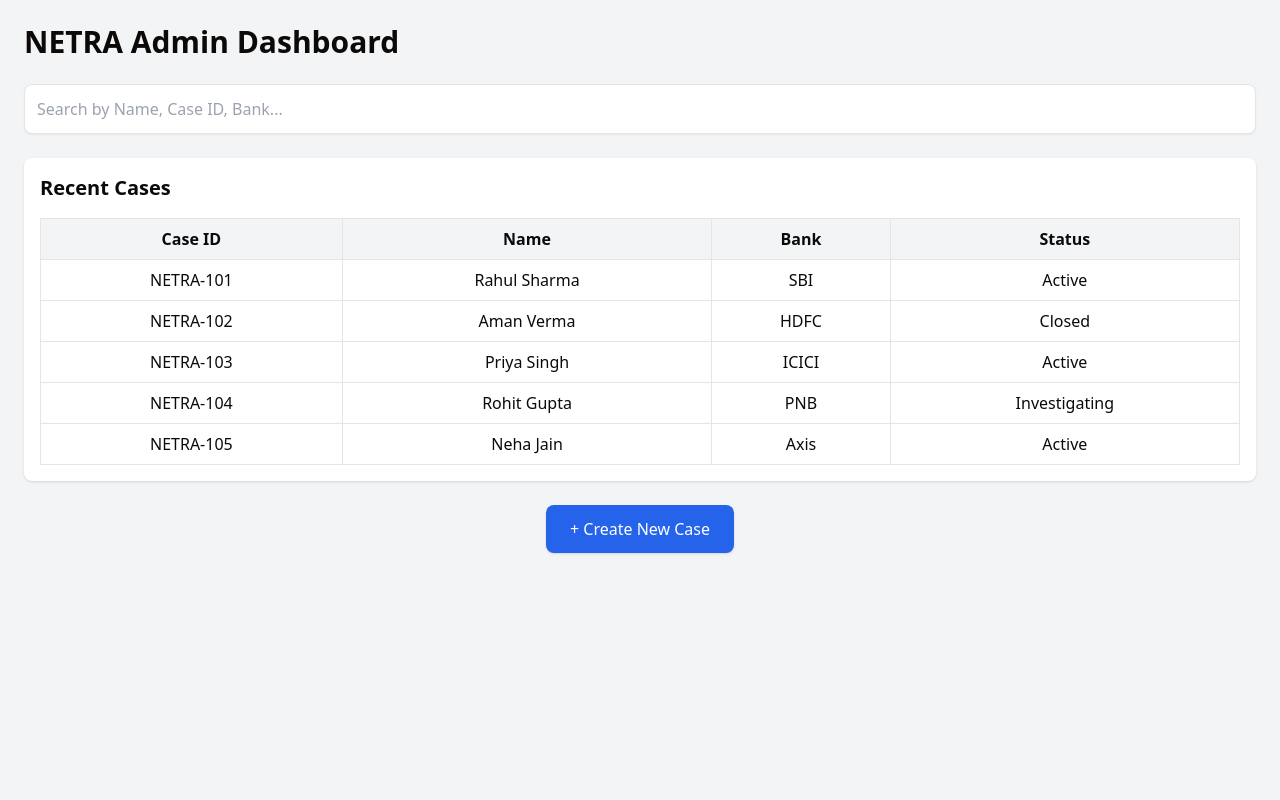
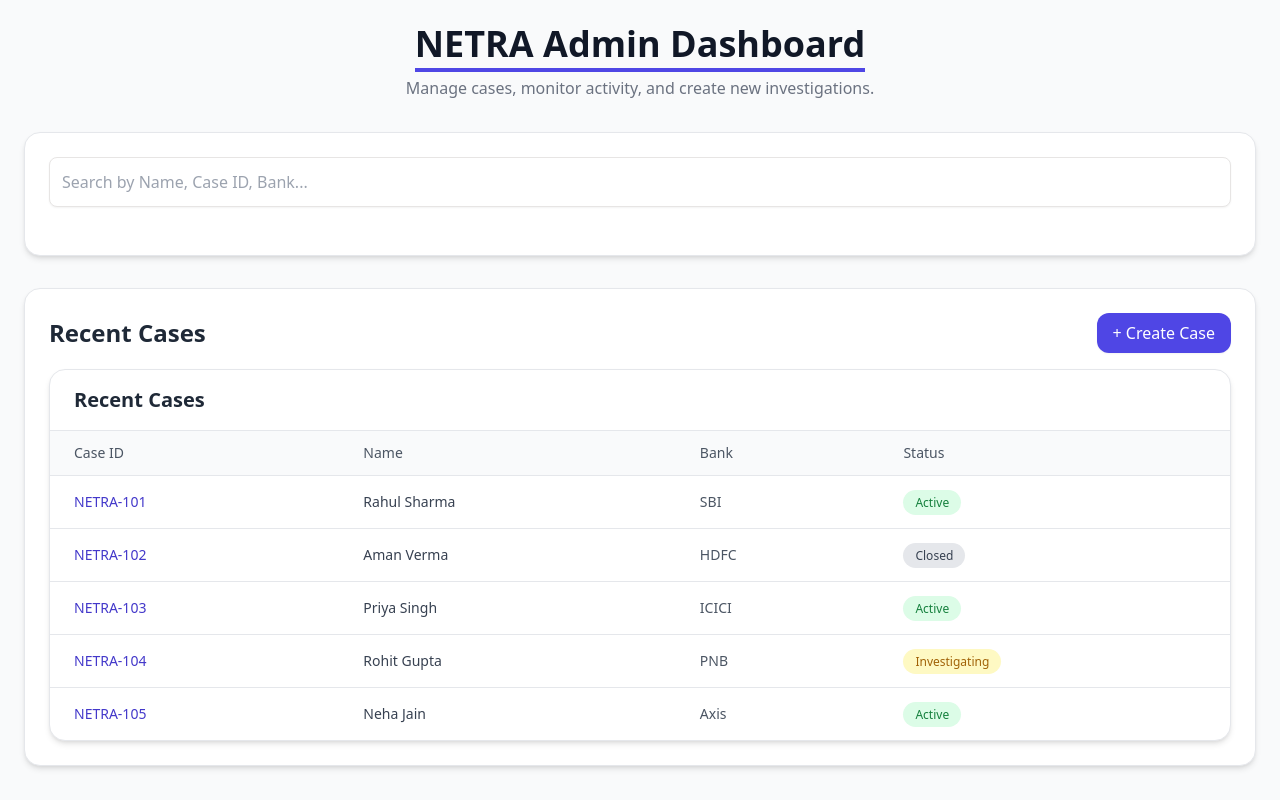
Before and after one commit to kushagra2304/Bank-info, a React app: page /admin in a window 1280 px wide. Built offline with nearby package versions, Linux system fonts and the light colour scheme; the HTML template or start-up script is replaced by a standard one.

Commit message:
basic UI

```diff
--- a/src/components/CaseCard.jsx
+++ b/src/components/CaseCard.jsx
@@ -1,16 +1,53 @@
-// components/CaseCard.js
 import React from "react";
 
 export default function CaseCard({ caseData, onClick }) {
+  const getStatusStyles = (status) => {
+    switch (status) {
+      case "Active":
+        return "bg-green-100 text-green-700";
+      case "Closed":
+        return "bg-gray-200 text-gray-700";
+      case "Investigating":
+        return "bg-yellow-100 text-yellow-700";
+      default:
+        return "bg-gray-100 text-gray-600";
+    }
+  };
+
   return (
     <div
       onClick={() => onClick(caseData)}
-      className="bg-white p-4 rounded-lg shadow-md cursor-pointer hover:shadow-lg transition"
+      className="bg-white rounded-2xl border border-gray-200
+      p-5 cursor-pointer shadow-sm
+      hover:shadow-xl hover:scale-[1.02]
+      transition-all duration-300"
     >
-      <h2 className="font-bold text-lg">{caseData.id}</h2>
-      <p>Name: {caseData.name}</p>
-      <p>Bank: {caseData.bank}</p>
-      <p>Status: {caseData.status}</p>
+      {/* Case ID */}
+      <div className="flex justify-between items-start mb-3">
+        <h2 className="text-lg font-semibold text-indigo-700">
+          {caseData.id}
+        </h2>
+
+        <span
+          className={`px-3 py-1 text-xs font-medium rounded-full ${getStatusStyles(
+            caseData.status
+          )}`}
+        >
+          {caseData.status}
+        </span>
+      </div>
+
+      {/* Case Info */}
+      <div className="space-y-1 text-sm text-gray-600">
+        <p>
+          <span className="font-medium text-gray-800">Name:</span>{" "}
+          {caseData.name}
+        </p>
+        <p>
+          <span className="font-medium text-gray-800">Bank:</span>{" "}
+          {caseData.bank}
+        </p>
+      </div>
     </div>
   );
 }
--- a/src/components/CaseModal.jsx
+++ b/src/components/CaseModal.jsx
@@ -1,4 +1,5 @@
 import React, { useState } from "react";
+import { X } from "lucide-react";
 
 export default function CaseModal({ caseData, onClose }) {
   const [files, setFiles] = useState([]);
@@ -36,56 +37,121 @@ export default function CaseModal({ caseData, onClose }) {
 
   if (!caseData) return null;
 
+  const getStatusStyles = (status) => {
+    switch (status) {
+      case "Active":
+        return "bg-green-100 text-green-700";
+      case "Closed":
+        return "bg-gray-200 text-gray-700";
+      case "Investigating":
+        return "bg-yellow-100 text-yellow-700";
+      default:
+        return "bg-gray-100 text-gray-600";
+    }
+  };
+
   return (
-    <div className="fixed inset-0 bg-black bg-opacity-50 flex justify-center items-center z-50">
-      <div className="bg-white w-1/2 p-6 rounded-lg relative max-h-[80vh] overflow-y-auto">
+    <div className="fixed inset-0 bg-black/40 backdrop-blur-sm flex justify-center items-center z-50 p-4">
+
+      {/* Modal Card */}
+      <div className="bg-white w-full max-w-2xl rounded-2xl shadow-2xl border border-gray-200
+      p-8 relative max-h-[85vh] overflow-y-auto animate-in fade-in duration-300">
+
+        {/* Close Button */}
         <button
           onClick={onClose}
-          className="absolute top-2 right-2 text-red-500 font-bold"
+          className="absolute top-4 right-4 p-2 rounded-full
+          hover:bg-gray-100 transition"
         >
-          X
+          <X className="w-5 h-5 text-gray-500 hover:text-red-500" />
         </button>
 
-        <h2 className="text-2xl font-bold mb-4">{caseData.id}</h2>
+        {/* Header */}
+        <div className="mb-6">
+          <div className="flex justify-between items-center mb-2">
+            <h2 className="text-2xl font-bold text-indigo-700">
+              {caseData.id}
+            </h2>
 
-        <p><strong>Name:</strong> {caseData.name}</p>
-        <p><strong>Bank:</strong> {caseData.bank}</p>
-        <p><strong>Status:</strong> {caseData.status}</p>
-        <div className="mt-6">
-          <label className="block mb-2 font-semibold">
+            <span
+              className={`px-3 py-1 text-xs font-medium rounded-full ${getStatusStyles(
+                caseData.status
+              )}`}
+            >
+              {caseData.status}
+            </span>
+          </div>
+
+          <div className="text-sm text-gray-600 space-y-1">
+            <p>
+              <span className="font-medium text-gray-800">Name:</span>{" "}
+              {caseData.name}
+            </p>
+            <p>
+              <span className="font-medium text-gray-800">Bank:</span>{" "}
+              {caseData.bank}
+            </p>
+          </div>
+        </div>
+
+        {/* Upload Section */}
+        <div className="mb-6">
+          <label className="block mb-2 text-sm font-semibold text-gray-700">
             Upload Files
           </label>
-          <input type="file" multiple onChange={handleFileChange} />
+
+          <input
+            type="file"
+            multiple
+            onChange={handleFileChange}
+            className="block w-full text-sm text-gray-600
+            file:mr-4 file:py-2 file:px-4
+            file:rounded-xl file:border-0
+            file:text-sm file:font-medium
+            file:bg-indigo-100 file:text-indigo-700
+            hover:file:bg-indigo-200 transition"
+          />
         </div>
 
-        <div className="mt-6">
+        {/* Uploaded Files List */}
         {files.length > 0 && (
-            <>
-              <h4 className="font-semibold mb-2">Uploaded Files:</h4>
-              <ul className="space-y-2">
+          <div className="mb-6">
+            <h4 className="text-sm font-semibold text-gray-800 mb-3">
+              Uploaded Files
+            </h4>
+
+            <ul className="space-y-3">
               {files.map((f, index) => (
                 <li
                   key={index}
-                    className="flex items-center justify-between border p-2 rounded"
+                  className="flex items-center justify-between
+                  bg-gray-50 border border-gray-200
+                  p-3 rounded-xl hover:bg-indigo-50 transition"
                 >
                   <div className="flex items-center gap-3">
                     <input
                       type="checkbox"
                       checked={f.selected}
                       onChange={() => toggleFileSelection(index)}
+                      className="w-4 h-4 text-indigo-600 rounded focus:ring-indigo-500"
                     />
-                      <span>{f.file.name}</span>
+                    <span className="text-sm text-gray-700">
+                      {f.file.name}
+                    </span>
                   </div>
                 </li>
               ))}
             </ul>
-            </>
+          </div>
         )}
-        </div>
 
+        {/* Process Button */}
         <button
           onClick={handleProcess}
-          className="mt-6 bg-blue-600 text-white px-4 py-2 rounded-lg hover:bg-blue-700 w-full"
+          className="w-full bg-indigo-600 text-white py-3 rounded-xl
+          font-medium hover:bg-indigo-700
+          shadow-sm hover:shadow-md
+          transition-all duration-200"
         >
           Add Selected Files to Process
         </button>
--- a/src/components/CreateCaseModal.jsx
+++ b/src/components/CreateCaseModal.jsx
@@ -1,4 +1,5 @@
 import React, { useState } from "react";
+import { X } from "lucide-react";
 
 export default function CreateCaseModal({ onClose, onSave }) {
   const [formData, setFormData] = useState({
@@ -29,83 +30,144 @@ export default function CreateCaseModal({ onClose, onSave }) {
   };
 
   return (
-    <div className="fixed inset-0 bg-black bg-opacity-50 flex justify-center items-center z-50">
-      <div className="bg-white w-1/2 p-6 rounded-lg relative max-h-[85vh] overflow-y-auto">
+    <div className="fixed inset-0 bg-black/40 backdrop-blur-sm flex justify-center items-center z-50 p-4">
+
+      {/* Modal Card */}
+      <div className="bg-white w-full max-w-2xl rounded-2xl shadow-2xl
+      border border-gray-200 p-8 relative max-h-[90vh] overflow-y-auto
+      animate-in fade-in duration-300">
+
+        {/* Close Button */}
         <button
           onClick={onClose}
-          className="absolute top-2 right-2 text-red-500 font-bold"
+          className="absolute top-4 right-4 p-2 rounded-full
+          hover:bg-gray-100 transition"
         >
-          X
+          <X className="w-5 h-5 text-gray-500 hover:text-red-500" />
         </button>
 
-        <h2 className="text-2xl font-bold mb-4">Create New Case</h2>
-        <div className="mb-3">
-          <label className="block font-semibold">Case ID</label>
+        {/* Header */}
+        <h2 className="text-2xl font-bold text-indigo-700 mb-6">
+          Create New Case
+        </h2>
+
+        {/* Form Fields */}
+        <div className="space-y-5">
+
+          {/* Case ID */}
+          <div>
+            <label className="block text-sm font-semibold text-gray-700 mb-1">
+              Case ID
+            </label>
             <input
               type="text"
               name="id"
               value={formData.id}
               onChange={handleChange}
-            className="w-full border p-2 rounded"
               placeholder="NETRA-111"
+              className="w-full border border-gray-300 rounded-xl px-4 py-2
+              focus:outline-none focus:ring-2 focus:ring-indigo-500
+              focus:border-indigo-500 transition"
             />
           </div>
-        <div className="mb-3">
-          <label className="block font-semibold">Customer Name</label>
+
+          {/* Customer Name */}
+          <div>
+            <label className="block text-sm font-semibold text-gray-700 mb-1">
+              Customer Name
+            </label>
             <input
               type="text"
               name="name"
               value={formData.name}
               onChange={handleChange}
-            className="w-full border p-2 rounded"
+              className="w-full border border-gray-300 rounded-xl px-4 py-2
+              focus:outline-none focus:ring-2 focus:ring-indigo-500
+              focus:border-indigo-500 transition"
             />
           </div>
-        <div className="mb-3">
-          <label className="block font-semibold">Bank</label>
+
+          {/* Bank */}
+          <div>
+            <label className="block text-sm font-semibold text-gray-700 mb-1">
+              Bank
+            </label>
             <input
               type="text"
               name="bank"
               value={formData.bank}
               onChange={handleChange}
-            className="w-full border p-2 rounded"
+              className="w-full border border-gray-300 rounded-xl px-4 py-2
+              focus:outline-none focus:ring-2 focus:ring-indigo-500
+              focus:border-indigo-500 transition"
             />
           </div>
-        <div className="mb-3">
-          <label className="block font-semibold">Status</label>
+
+          {/* Status */}
+          <div>
+            <label className="block text-sm font-semibold text-gray-700 mb-1">
+              Status
+            </label>
             <select
               name="status"
               value={formData.status}
               onChange={handleChange}
-            className="w-full border p-2 rounded"
+              className="w-full border border-gray-300 rounded-xl px-4 py-2
+              focus:outline-none focus:ring-2 focus:ring-indigo-500
+              focus:border-indigo-500 transition"
             >
               <option>Active</option>
               <option>Closed</option>
               <option>Investigating</option>
             </select>
           </div>
-        <div className="mb-4">
-          <label className="block font-semibold mb-2">
+
+          {/* File Upload */}
+          <div>
+            <label className="block text-sm font-semibold text-gray-700 mb-2">
               Attach Files
             </label>
-          <input type="file" multiple onChange={handleFileChange} />
+            <input
+              type="file"
+              multiple
+              onChange={handleFileChange}
+              className="block w-full text-sm text-gray-600
+              file:mr-4 file:py-2 file:px-4
+              file:rounded-xl file:border-0
+              file:text-sm file:font-medium
+              file:bg-indigo-100 file:text-indigo-700
+              hover:file:bg-indigo-200 transition"
+            />
           </div>
+
+          {/* Selected Files Preview */}
           {files.length > 0 && (
-          <div className="mb-4">
-            <h4 className="font-semibold">Selected Files:</h4>
-            <ul className="list-disc ml-6">
+            <div className="bg-gray-50 border border-gray-200 rounded-xl p-4">
+              <h4 className="text-sm font-semibold text-gray-800 mb-2">
+                Selected Files
+              </h4>
+              <ul className="space-y-2 text-sm text-gray-600">
                 {files.map((file, index) => (
-                <li key={index}>{file.name}</li>
+                  <li key={index} className="flex justify-between">
+                    <span>{file.name}</span>
+                  </li>
                 ))}
               </ul>
             </div>
           )}
+
+          {/* Submit Button */}
           <button
             onClick={handleSubmit}
-          className="bg-blue-600 text-white px-4 py-2 rounded-lg hover:bg-blue-700 w-full"
+            className="w-full bg-indigo-600 text-white py-3 rounded-xl
+            font-medium hover:bg-indigo-700
+            shadow-sm hover:shadow-md
+            transition-all duration-200"
           >
             Create Case
           </button>
         </div>
       </div>
+    </div>
   );
 }
--- a/src/components/RecentCases.jsx
+++ b/src/components/RecentCases.jsx
@@ -1,38 +1,87 @@
 import React from "react";
 
 export default function RecentCases({ cases, onCaseClick }) {
+  const getStatusStyles = (status) => {
+    switch (status) {
+      case "Active":
+        return "bg-green-100 text-green-700";
+      case "Closed":
+        return "bg-gray-200 text-gray-700";
+      case "Investigating":
+        return "bg-yellow-100 text-yellow-700";
+      default:
+        return "bg-gray-100 text-gray-600";
+    }
+  };
+
   return (
-    <div className="bg-white p-4 rounded-lg shadow mb-6">
-      <h2 className="text-xl font-semibold mb-4">Recent Cases</h2>
+    <div className="bg-white rounded-2xl border border-gray-200 shadow-md">
 
+      {/* Header */}
+      <div className="px-6 py-4 border-b border-gray-200">
+        <h2 className="text-xl font-semibold text-gray-800">
+          Recent Cases
+        </h2>
+      </div>
+
+      {/* Content */}
+      <div className="overflow-x-auto">
         {cases.length === 0 ? (
-        <p className="text-gray-500">No cases found</p>
+          <div className="p-6 text-center text-gray-500">
+            No cases found
+          </div>
         ) : (
-        <table className="w-full border">
+          <table className="w-full text-sm">
             <thead>
-            <tr className="bg-gray-100">
-              <th className="p-2 border">Case ID</th>
-              <th className="p-2 border">Name</th>
-              <th className="p-2 border">Bank</th>
-              <th className="p-2 border">Status</th>
+              <tr className="bg-gray-50 text-gray-600">
+                <th className="px-6 py-3 text-left font-medium">
+                  Case ID
+                </th>
+                <th className="px-6 py-3 text-left font-medium">
+                  Name
+                </th>
+                <th className="px-6 py-3 text-left font-medium">
+                  Bank
+                </th>
+                <th className="px-6 py-3 text-left font-medium">
+                  Status
+                </th>
               </tr>
             </thead>
+
             <tbody>
               {cases.map((c) => (
                 <tr
                   key={c.id}
                   onClick={() => onCaseClick(c)}
-                className="text-center cursor-pointer hover:bg-blue-50 transition"
+                  className="border-t border-gray-200
+                  hover:bg-indigo-50 cursor-pointer
+                  transition-colors"
                 >
-                <td className="p-2 border">{c.id}</td>
-                <td className="p-2 border">{c.name}</td>
-                <td className="p-2 border">{c.bank}</td>
-                <td className="p-2 border">{c.status}</td>
+                  <td className="px-6 py-4 font-medium text-indigo-700">
+                    {c.id}
+                  </td>
+                  <td className="px-6 py-4 text-gray-700">
+                    {c.name}
+                  </td>
+                  <td className="px-6 py-4 text-gray-600">
+                    {c.bank}
+                  </td>
+                  <td className="px-6 py-4">
+                    <span
+                      className={`px-3 py-1 text-xs font-medium rounded-full ${getStatusStyles(
+                        c.status
+                      )}`}
+                    >
+                      {c.status}
+                    </span>
+                  </td>
                 </tr>
               ))}
             </tbody>
           </table>
         )}
       </div>
+    </div>
   );
 }
--- a/src/components/pages/Dashboard.jsx
+++ b/src/components/pages/Dashboard.jsx
@@ -50,21 +50,55 @@ export default function AdminPage() {
   };
 
  return (
-    <div className="p-6 bg-gray-100 min-h-screen">
-      <h1 className="text-3xl font-bold mb-6">NETRA Admin Dashboard</h1>
+  <div className="min-h-screen bg-gray-50 p-6 space-y-8">
 
+    {/* Header Section */}
+    <div className="text-center space-y-1">
+      <h1 className="text-4xl font-bold text-gray-900 relative inline-block
+      after:block after:h-1 after:bg-indigo-600 after:w-full after:mt-1">
+        NETRA Admin Dashboard
+      </h1>
+      <p className="text-gray-500">
+        Manage cases, monitor activity, and create new investigations.
+      </p>
+    </div>
+
+    {/* Search Section */}
+    <div className="bg-white rounded-2xl shadow-md border border-gray-200 p-6">
       <SearchBar onSearch={handleSearch} />
+    </div>
 
-      <RecentCases cases={filteredCases} onCaseClick={setSelectedCase} />
+    {/* Recent Cases Section */}
+    <div className="bg-white rounded-2xl shadow-md border border-gray-200 p-6">
+      <div className="flex items-center justify-between mb-4">
+        <h2 className="text-2xl font-semibold text-gray-800">
+          Recent Cases
+        </h2>
 
-      <CreateCaseButton onCreate={handleCreateCase} />
+        <button
+          onClick={handleCreateCase}
+          className="bg-indigo-600 text-white px-4 py-2 rounded-xl
+          hover:bg-indigo-700 transition font-medium shadow-sm"
+        >
+          + Create Case
+        </button>
+      </div>
 
+      <RecentCases
+        cases={filteredCases}
+        onCaseClick={setSelectedCase}
+      />
+    </div>
+
+    {/* View Case Modal */}
     {selectedCase && (
       <CaseModal
         caseData={selectedCase}
         onClose={() => setSelectedCase(null)}
       />
     )}
+
+    {/* Create Case Modal */}
     {showCreateModal && (
       <CreateCaseModal
         onClose={() => setShowCreateModal(false)}
```
Lines whose indentation alone changed are shown as unchanged.
